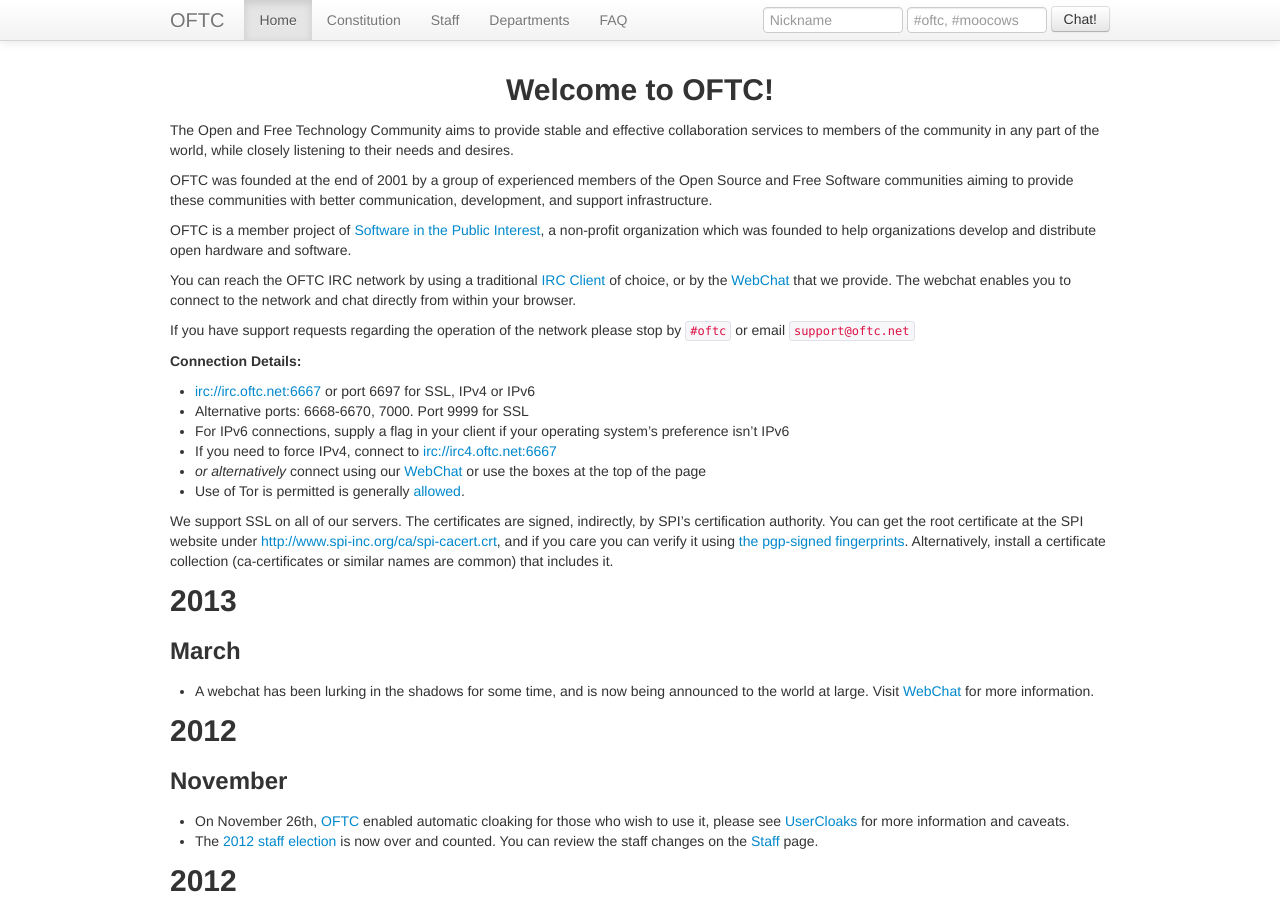
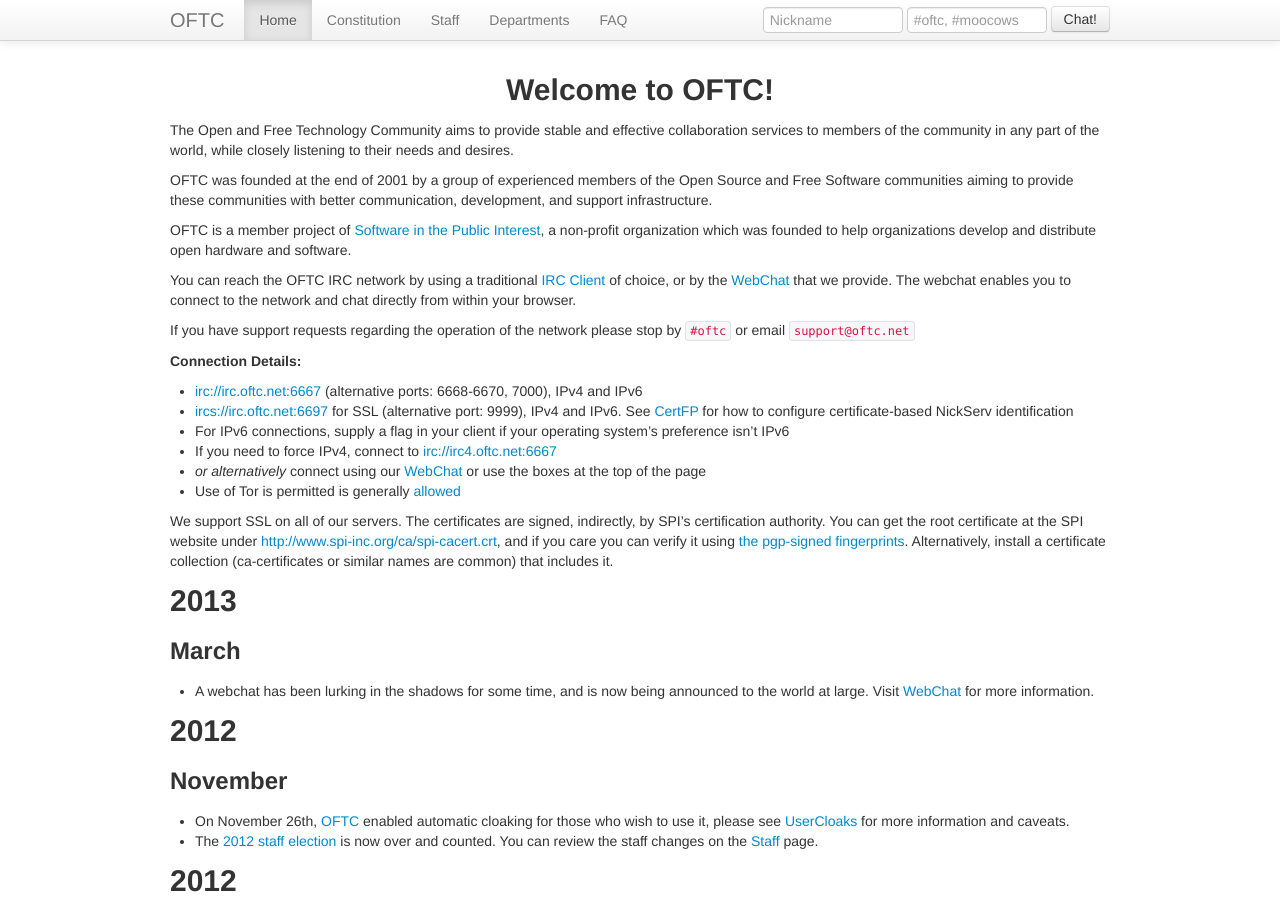
Before and after one commit to oftc/oftc-web, a Jekyll site: the page built from index.md, in a window 1280 px wide and 900 px high. Built offline with Jekyll 4.4.1, drawn with Linux system fonts in a browser that asks for light colours.

Commit message:
Link to CertFP

```diff
--- a/index.md
+++ b/index.md
@@ -26,16 +26,16 @@
 
 **Connection Details:**
 
- * [irc://irc.oftc.net:6667](irc://irc.oftc.net:6667) or port 6697 for SSL,
-IPv4 or IPv6
- * Alternative ports: 6668-6670, 7000. Port 9999 for SSL
+ * [irc://irc.oftc.net:6667](irc://irc.oftc.net:6667) (alternative ports: 6668-6670, 7000), IPv4 and IPv6
+ * [ircs://irc.oftc.net:6697](ircs://irc.oftc.net:6697) for SSL (alternative port: 9999), IPv4 and IPv6.
+   See [CertFP](NickServ/CertFP/) for how to configure certificate-based NickServ identification
  * For IPv6 connections, supply a flag in your client if your operating system's
 preference isn't IPv6
  * If you need to force IPv4, connect to
 [irc://irc4.oftc.net:6667](irc://irc4.oftc.net:6667)
  * *or alternatively* connect using our [WebChat](WebChat) or use the
 boxes at the top of the page
- * Use of Tor is permitted is generally [allowed](/Tor).
+ * Use of Tor is permitted is generally [allowed](/Tor)
 
 We support SSL on all of our servers.  The certificates are signed, indirectly,
 by SPI's certification authority.  You can get the root certificate at the SPI
```
